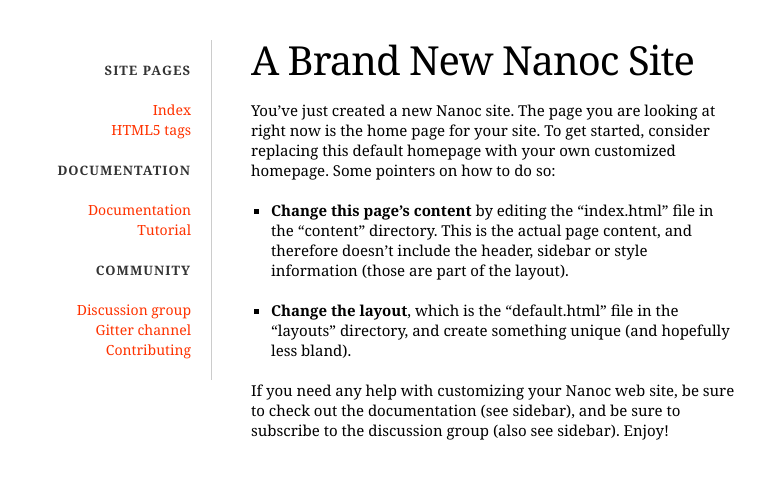
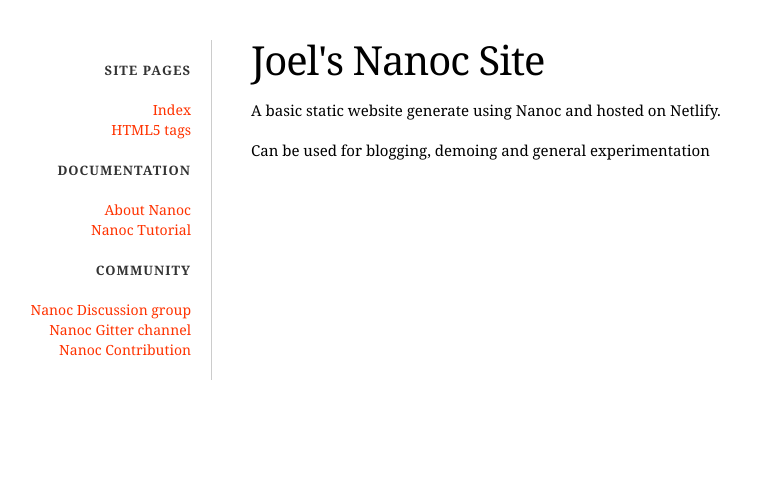
Before and after one commit to jsugarman/nanoc-tutorial, a plain HTML site: page output/index.html in a window 1280 px wide. Shown: the whole page, without its empty margins (29-794 px from the left). Drawn offline with Linux system fonts and the light colour scheme.

Commit message:
amend index commentary

```diff
--- a/output/index.html
+++ b/output/index.html
@@ -10,17 +10,9 @@
   </head>
   <body>
     <div id="main">
-      <h1>A Brand New Nanoc Site</h1>
-
-<p>You’ve just created a new Nanoc site. The page you are looking at right now is the home page for your site. To get started, consider replacing this default homepage with your own customized homepage. Some pointers on how to do so:</p>
-
-<ul>
-  <li><p><strong>Change this page’s content</strong> by editing the “index.html” file in the “content” directory. This is the actual page content, and therefore doesn’t include the header, sidebar or style information (those are part of the layout).</p></li>
-  <li><p><strong>Change the layout</strong>, which is the “default.html” file in the “layouts” directory, and create something unique (and hopefully less bland).</p></li>
-</ul>
-
-<p>If you need any help with customizing your Nanoc web site, be sure to check out the documentation (see sidebar), and be sure to subscribe to the discussion group (also see sidebar). Enjoy!</p>
-
+      <h1>Joel's Nanoc Site</h1>
+      <p>A basic static website generate using Nanoc and hosted on Netlify.</p>
+      <p>Can be used for blogging, demoing and general experimentation</p>
     </div>
     <div id="sidebar">
       <h2>Site pages</h2>
@@ -30,14 +22,14 @@
       </ul>
       <h2>Documentation</h2>
       <ul>
-        <li><a href="https://nanoc.ws/doc/">Documentation</a></li>
-        <li><a href="https://nanoc.ws/doc/tutorial/">Tutorial</a></li>
+        <li><a href="https://nanoc.ws/doc/">About Nanoc</a></li>
+        <li><a href="https://nanoc.ws/doc/tutorial/">Nanoc Tutorial</a></li>
       </ul>
       <h2>Community</h2>
       <ul>
-        <li><a href="http://groups.google.com/group/nanoc/">Discussion group</a></li>
-        <li><a href="https://gitter.im/nanoc/nanoc">Gitter channel</a></li>
-        <li><a href="https://nanoc.ws/contributing/">Contributing</a></li>
+        <li><a href="http://groups.google.com/group/nanoc/">Nanoc Discussion group</a></li>
+        <li><a href="https://gitter.im/nanoc/nanoc">Nanoc Gitter channel</a></li>
+        <li><a href="https://nanoc.ws/contributing/">Nanoc Contribution</a></li>
       </ul>
     </div>
   </body>
```
Also changed, not shown: content/index.html (+3 -8 lines), 2 other files.
